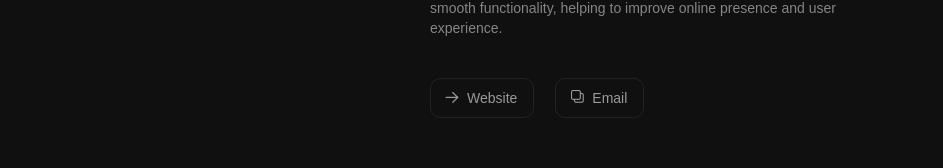
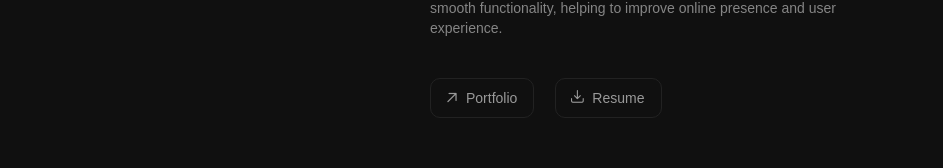
Before and after one commit to ABHAY-100/vue-link-bio, a Vue app: page / in a window 1280 px wide. Shown: the part 318-486 px from the top of the page, without its empty margins (0-943 px from the left). Built offline with nearby package versions, Linux system fonts and the light colour scheme; some icons are missing; a web font is replaced by a local one.

Commit message:
Some Edits

```diff
--- a/src/views/Home.vue
+++ b/src/views/Home.vue
@@ -12,14 +12,14 @@ const redirectToWebsite = () => {
 };
 
 const email = 'abhaybalakrishnan884@gmail.com';
-const buttonText = ref('Email');
+const buttonText = ref('Resume');
 
 const copyEmail = async () => {
   try {
     await navigator.clipboard.writeText(email);
-    buttonText.value = "Copied!";
+    buttonText.value = "Downloading...";
     setTimeout(() => {
-      buttonText.value = "Email";
+      buttonText.value = "Resume";
     }, 2000);
   } catch (err) {
     console.error("Failed to copy: ", err);
@@ -45,20 +45,21 @@ const copyEmail = async () => {
       <div class="flex gap-[21px] justify-start items-start w-full">
         <Button
           @click="redirectToWebsite"
-          class="custom-button-icon border-[1px] rounded-[10px] border-other_border text-[#999999] h-[40px] text-sm px-[16px] max-w-[106px] flex justify-center items-center gap-[6px] font-normal hover:bg-other_border duration-200 ease-in-out"
+          class="custom-button-icon border-[1px] rounded-[10px] border-other_border text-[#999999] h-[40px] text-sm px-[16px] max-w-[106px] flex justify-center items-center gap-[5px] font-normal hover:bg-other_border duration-200 ease-in-out"
         >
           <i
-            class="pi pi-arrow-right mt-[5px]"
-            style="font-size: 0.8rem; margin-left: -4px; color: #999999"
+            class="pi pi-arrow-up-right mt-[6px]"
+            style="font-size: 0.78rem; margin-left: -4px; color: #999999"
           ></i>
-          Website
+          <!-- Website -->
+           Portfolio
         </Button>
         <Button
-          class="custom-button-icon border-[1px] rounded-[10px] border-other_border h-[40px] text-sm px-[16px] max-w-[106px] flex justify-center items-center gap-[6px] font-normal text-[#999999] hover:bg-other_border duration-200 ease-in-out"
+          class="custom-button-icon border-[1px] rounded-[10px] border-other_border h-[40px] text-sm px-[16px]  flex justify-center items-center gap-[6px] font-normal text-[#999999] hover:bg-other_border duration-200 ease-in-out"
           @click="copyEmail"
         >
           <i
-            class="pi pi-clone mt-[4px]"
+            class="pi pi-download mt-[4px]"
             style="font-size: 0.8rem; margin-left: -4px; color: #999999"
           ></i>
           {{ buttonText }}
```
